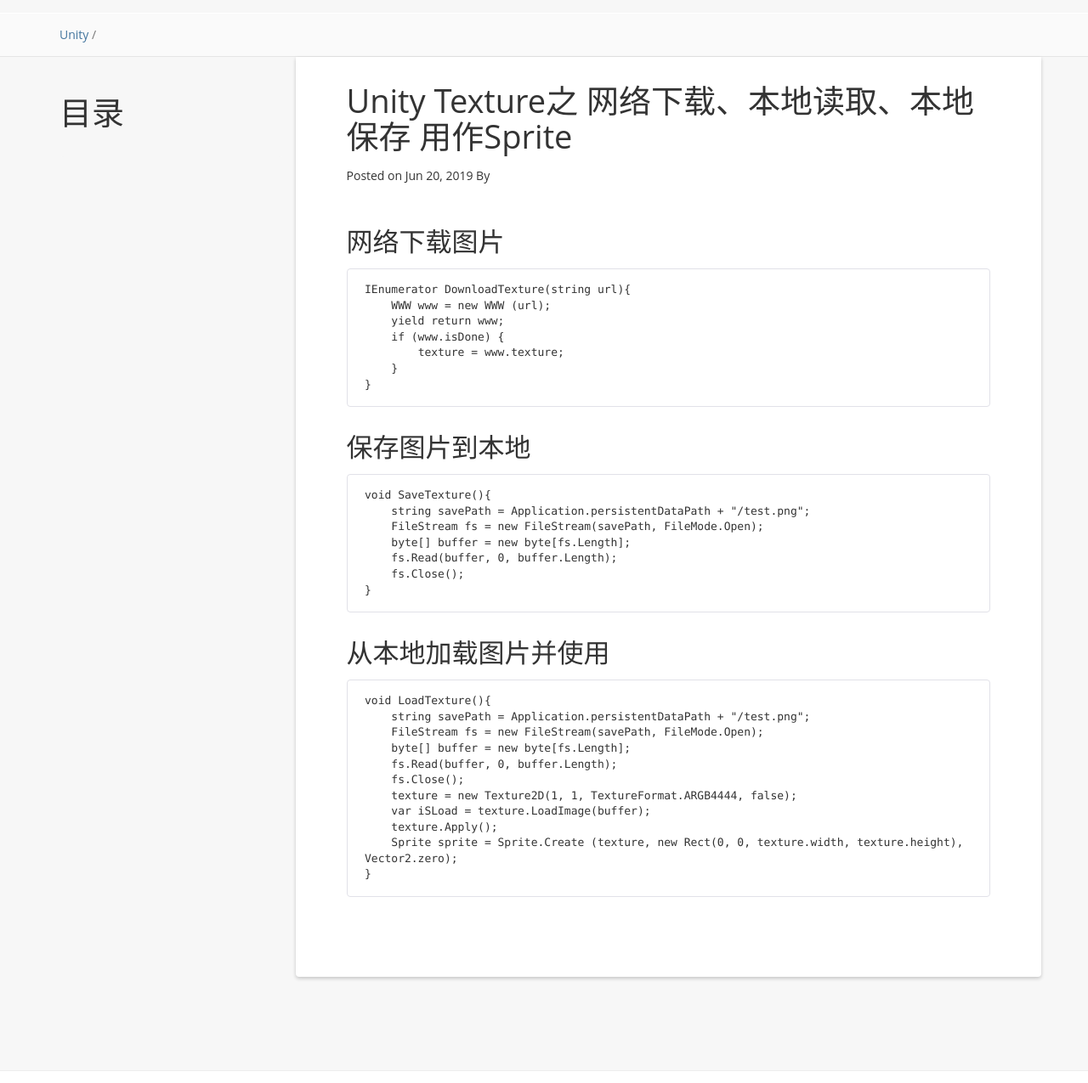
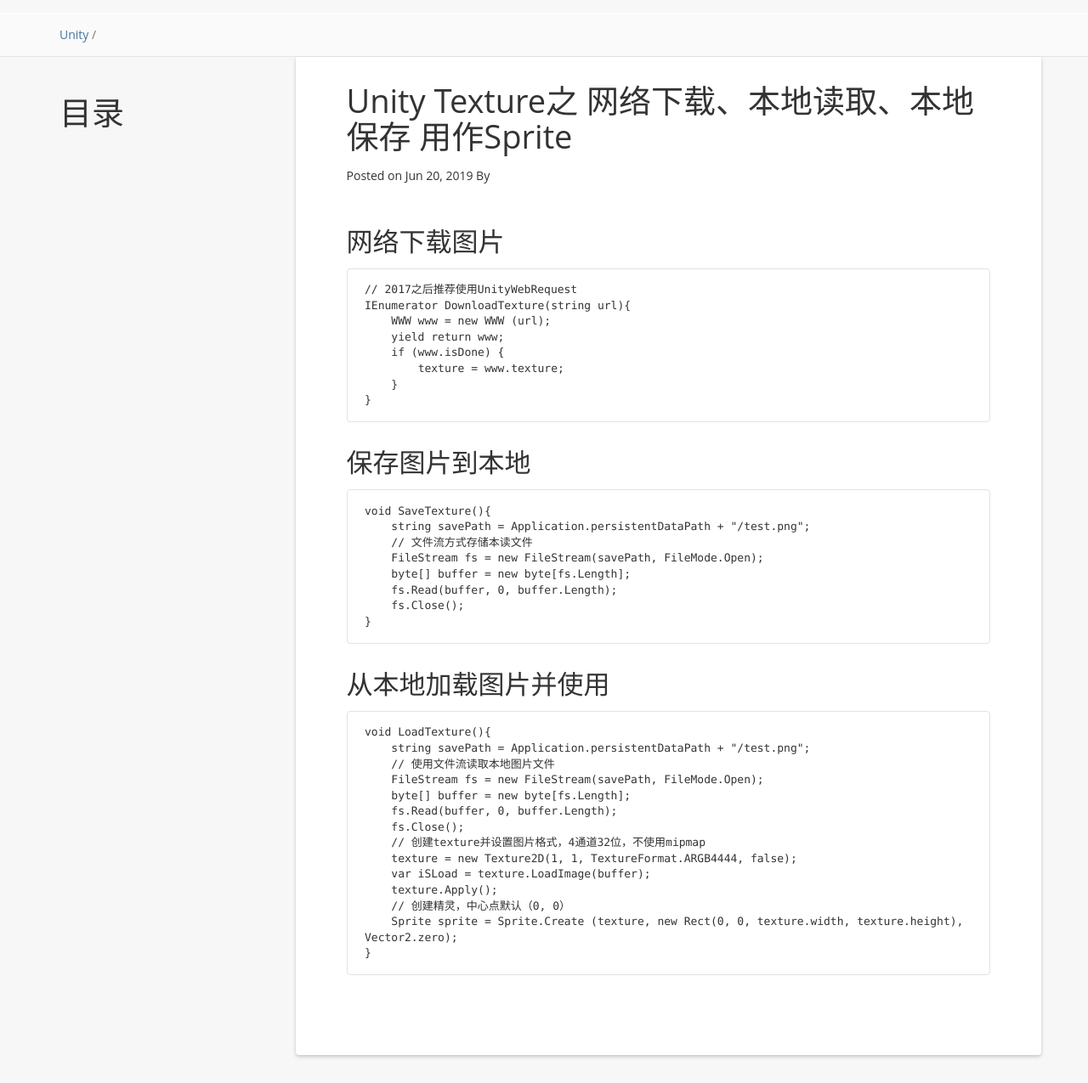
Before and after one commit to yiyuan1130/yiyuan1130.github.io, a Jekyll site: the page built from _posts/2019-06-20-download texture use as sprite.md, in a window 1280 px wide and 1400 px high, cut to the strip 125-1400 px from the top of the window. Shown: the whole strip at 85% size. Built offline with Jekyll 4.4.1, drawn with Linux system fonts in a browser that asks for light colours; nearby versions of some CDN libraries; a script that is not in the unit is left out; comment, search, counter and statistics services are not loaded.

Commit message:
change post

````diff
--- a/_posts/2019-06-20-download texture use as sprite.md
+++ b/_posts/2019-06-20-download texture use as sprite.md
@@ -7,6 +7,7 @@ categories: Unity
 
 ## 网络下载图片
 ```
+// 2017之后推荐使用UnityWebRequest
 IEnumerator DownloadTexture(string url){
     WWW www = new WWW (url);
     yield return www;
@@ -20,6 +21,7 @@ IEnumerator DownloadTexture(string url){
 ```
 void SaveTexture(){
     string savePath = Application.persistentDataPath + "/test.png";
+    // 文件流方式存储本读文件
     FileStream fs = new FileStream(savePath, FileMode.Open);
     byte[] buffer = new byte[fs.Length];
     fs.Read(buffer, 0, buffer.Length);
@@ -32,13 +34,16 @@ void SaveTexture(){
 ```
 void LoadTexture(){
     string savePath = Application.persistentDataPath + "/test.png";
+    // 使用文件流读取本地图片文件
     FileStream fs = new FileStream(savePath, FileMode.Open);
     byte[] buffer = new byte[fs.Length];
     fs.Read(buffer, 0, buffer.Length);
     fs.Close();
+    // 创建texture并设置图片格式，4通道32位，不使用mipmap
     texture = new Texture2D(1, 1, TextureFormat.ARGB4444, false);
     var iSLoad = texture.LoadImage(buffer);
     texture.Apply();
+    // 创建精灵，中心点默认（0, 0）
     Sprite sprite = Sprite.Create (texture, new Rect(0, 0, texture.width, texture.height), Vector2.zero);
 }
 ```
````
